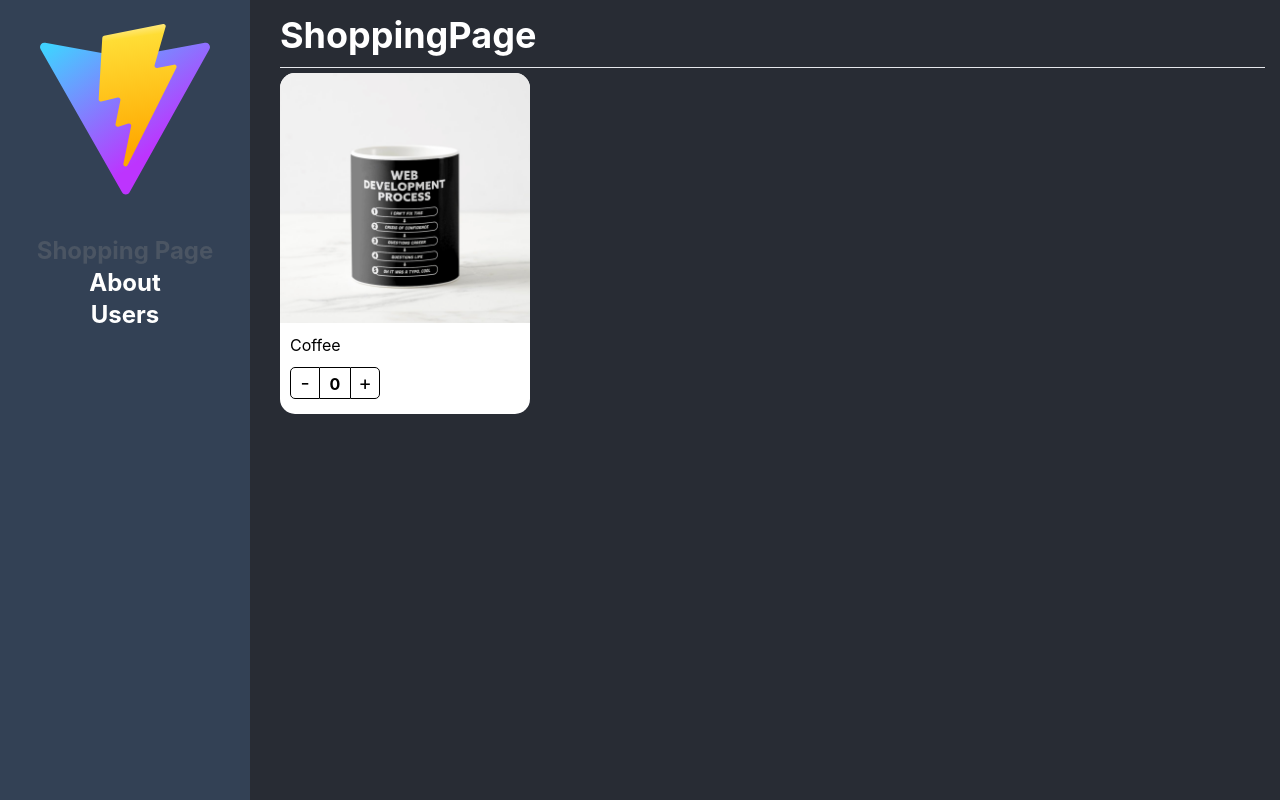
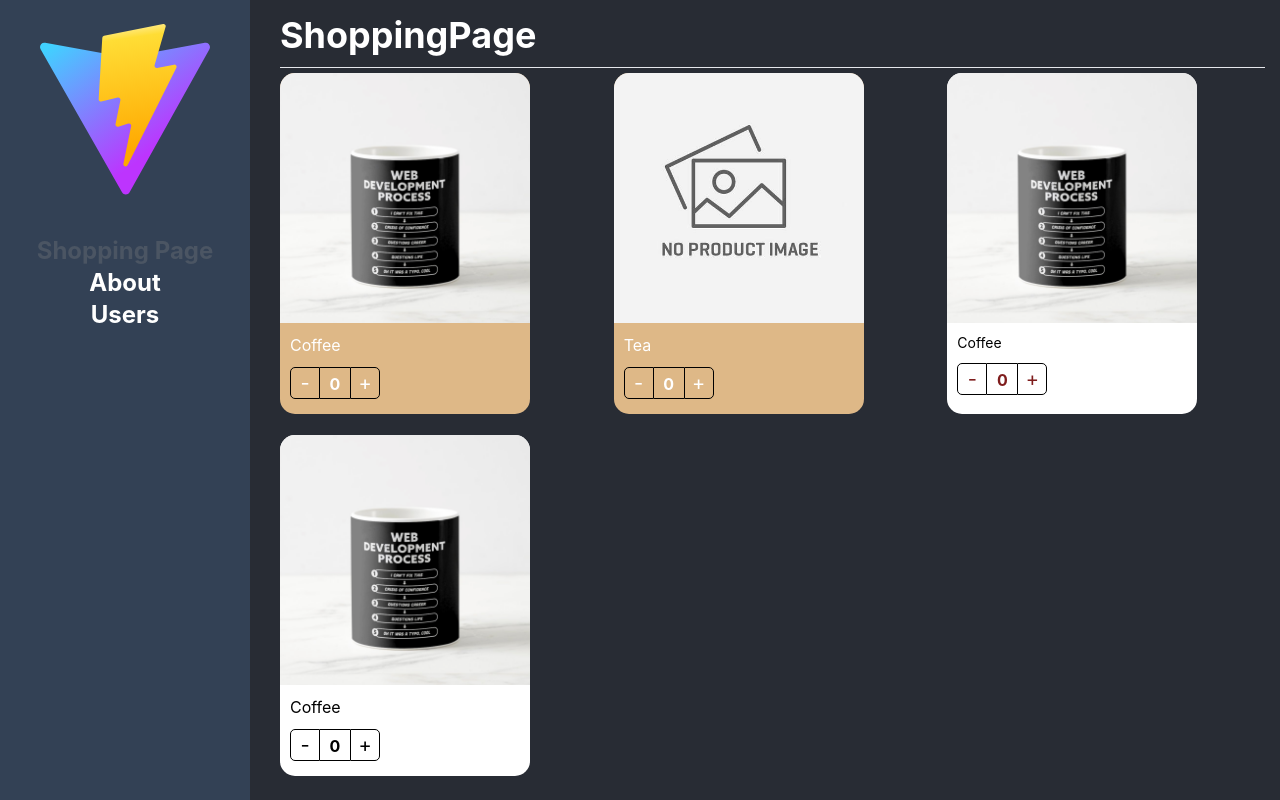
Before and after one commit to StimpyZ/react-pro, a React (Vite) app: page / in a window 1280 px wide. Built offline with nearby package versions, Linux system fonts and the light colour scheme.

Commit message:
[ADD] Practice the extensible component styles

```diff
--- a/src/02-component-patterns/components/ProductCard.tsx
+++ b/src/02-component-patterns/components/ProductCard.tsx
@@ -1,20 +1,40 @@
 import useProducts from '../hooks/useProducts'
-import { createContext } from 'react'
-import { type ProductCardProps, type ProductContextProps } from '../interfaces/interfaces'
+import { type ReactElement, createContext } from 'react'
+import {
+    type Product,
+    type ProductContextProps
+} from '../interfaces/interfaces'
 
 export const ProductContext = createContext({} as ProductContextProps)
 
-export default function ProductCard ({ product, children }: ProductCardProps) {
+export interface Props {
+    product: Product
+    children?: ReactElement | ReactElement[]
+    className?: string
+    style?: React.CSSProperties
+}
+
+export default function ProductCard ({
+    product,
+    children,
+    className,
+    style
+}: Props) {
 
     const { counter, handleIncrease } = useProducts()
 
     return (
-        <ProductContext.Provider value={{
-            counter,
-            handleIncrease,
-            product
-        }}>
-            <div className="bg-white rounded-[15px] text-black pb-[5px] w-[250px] mr-[5px] mt-[5px]">
+        <ProductContext.Provider
+            value={{
+                counter,
+                handleIncrease,
+                product
+            }}
+        >
+            <div
+                className={`${className} bg-white rounded-[15px] text-black pb-[5px] w-[250px] mr-[5px] mt-[5px]`}
+                style={style}
+            >
                 {children}
             </div>
         </ProductContext.Provider>
--- a/src/02-component-patterns/components/ProductCardButtons.tsx
+++ b/src/02-component-patterns/components/ProductCardButtons.tsx
@@ -1,12 +1,17 @@
 import { useContext } from 'react'
 import { ProductContext } from './ProductCard'
 
-export default function ProductCardButtons () {
+export interface Props {
+    className?: string
+    style?: React.CSSProperties
+}
+
+export default function ProductCardButtons ({ className, style }: Props) {
 
     const { handleIncrease, counter } = useContext(ProductContext)
 
     return (
-        <div className="m-[10px] flex items-center">
+        <div style={style} className={`${className} m-[10px] flex items-center`}>
             <button
                 onClick={() => handleIncrease(-1) }
                 className="cursor-pointer bg-transparent border-[1px] border-black rounded-l-[5px] text-[20px] w-[30px] hover:bg-gray-400">
--- a/src/02-component-patterns/components/ProductCardImage.tsx
+++ b/src/02-component-patterns/components/ProductCardImage.tsx
@@ -2,13 +2,19 @@ import { useContext } from 'react'
 import noImg from '../assets/no-image.jpg'
 import { ProductContext } from './ProductCard'
 
-export default function ProductCardImage () {
+export interface Props {
+    className?: string
+    style?: React.CSSProperties
+}
+
+export default function ProductCardImage ({ className, style }: Props) {
 
     const { product } = useContext(ProductContext)
 
     return (
         <img
-            className="w-full rounded-tl-[15px] rounded-tr-[15px]"
+            style={style}
+            className={`${className} w-full rounded-tl-[15px] rounded-tr-[15px]`}
             src={product.img ?? noImg}
             alt="coffe mug image"
         />
--- a/src/02-component-patterns/components/ProductCardTitle.tsx
+++ b/src/02-component-patterns/components/ProductCardTitle.tsx
@@ -1,12 +1,17 @@
 import { useContext } from 'react'
 import { ProductContext } from './ProductCard'
 
-export default function ProductCardTitle ({ title }: { title: string }) {
+export interface Props {
+    title: string
+    className?: string
+    style?: React.CSSProperties
+}
+export default function ProductCardTitle ({ title, className, style }: Props) {
 
     const { product } = useContext(ProductContext)
     const trimmedTitle = title.trim()
     return (
-        <p className="m-[10px]">{trimmedTitle !== '' ? trimmedTitle : product.title}</p>
+        <p style={style} className={`${className} m-[10px]`}>{trimmedTitle !== '' ? trimmedTitle : product.title}</p>
     )
 
 }
--- a/src/02-component-patterns/interfaces/interfaces.ts
+++ b/src/02-component-patterns/interfaces/interfaces.ts
@@ -1,14 +1,12 @@
-import { type ReactElement } from 'react'
+import { type Props as ProductCardProps } from '../components/ProductCard'
+import { type Props as ProductCardTitleProps } from '../components/ProductCardTitle'
+import { type Props as ProductCardButtonsProps } from '../components/ProductCardButtons'
+import { type Props as ProductCardImageProps } from '../components/ProductCardImage'
 
 export interface Product {
     id: string
     title: string
     img?: string
-}
-
-export interface ProductCardProps {
-    product: Product
-    children?: ReactElement | ReactElement[]
 }
 
 export interface ProductContextProps {
@@ -18,8 +16,8 @@ export interface ProductContextProps {
 }
 
 export interface ProductCardHOCProps {
-    ({ product, children }: ProductCardProps): JSX.Element
-    Title: ({ title }: { title: string }) => JSX.Element
-    Image: () => JSX.Element
-    Buttons: () => JSX.Element
+    ({ product, children, style, className }: ProductCardProps): JSX.Element
+    Title: ({ title, className, style }: ProductCardTitleProps) => JSX.Element
+    Image: ({ className, style }: ProductCardImageProps) => JSX.Element
+    Buttons: ({ className, style }: ProductCardButtonsProps) => JSX.Element
 }
--- a/src/02-component-patterns/pages/ShoppingPage.tsx
+++ b/src/02-component-patterns/pages/ShoppingPage.tsx
@@ -1,10 +1,17 @@
-import { ProductCard } from '../components'
+import { ProductCard, ProductCardButtons, ProductCardImage, ProductCardTitle } from '../components'
+import { type Product } from '../interfaces/interfaces'
 
-const product = {
-    id: '1',
-    title: 'Coffee',
-    img: '/coffee-mug.png'
-}
+const product: Product[] = [
+    {
+        id: '1',
+        title: 'Coffee',
+        img: '/coffee-mug.png'
+    },
+    {
+        id: '2',
+        title: 'Tea'
+    }
+]
 
 export default function ShoppingPage () {
 
@@ -13,10 +20,24 @@ export default function ShoppingPage () {
             <h1 className="text-4xl font-bold mb-3">ShoppingPage</h1>
             <hr />
             <div className='grid grid-cols-[repeat(auto-fill,minmax(250px,1fr))] gap-4'>
-                <ProductCard product={product}>
-                    <ProductCard.Image />
-                    <ProductCard.Title title=''/>
-                    <ProductCard.Buttons />
+                {product.map(items => (
+                    <ProductCard style={{ backgroundColor: 'burlywood' }} key={items.id} product={items} className='text-white'>
+                        <ProductCard.Image className='' />
+                        <ProductCard.Title title='' className='text-white'/>
+                        <ProductCard.Buttons className=''/>
+                    </ProductCard>
+                ))}
+
+                <ProductCard product={product[0]} className=''>
+                    <ProductCardImage className='' />
+                    <ProductCardTitle title='' className='text-sm'/>
+                    <ProductCardButtons className='text-red-900'/>
+                </ProductCard>
+
+                <ProductCard product={product[0]} >
+                    <ProductCardImage />
+                    <ProductCardTitle title=''/>
+                    <ProductCardButtons/>
                 </ProductCard>
             </div>
         </div>
```
